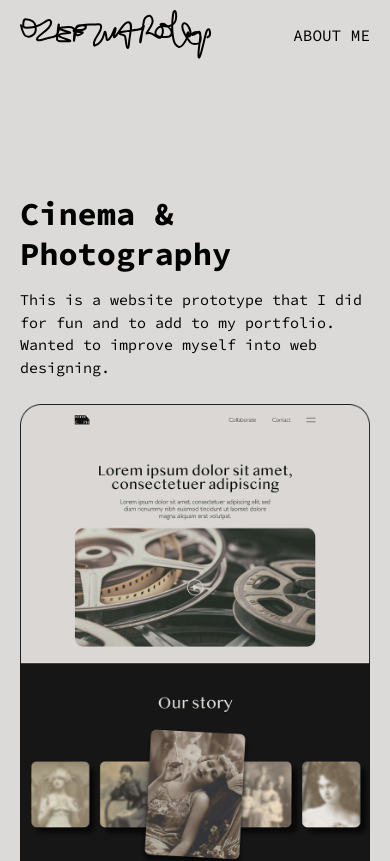
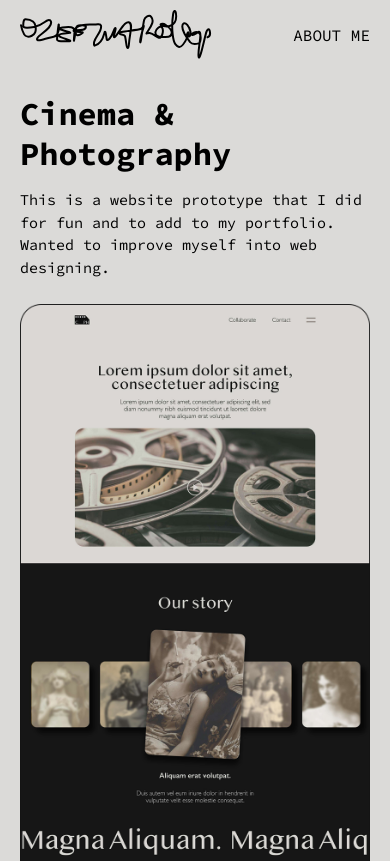
Before and after one commit to fioronifilippo/jk-portfolio, a React (Vite) app: page /cinema in a window 390 px wide. Shown: the top 861 px of the page. Built offline with nearby package versions, Linux system fonts and the light colour scheme.

Commit message:
Fix responsività mobile

```diff
--- a/src/index.css
+++ b/src/index.css
@@ -104,6 +104,12 @@ img {
 .progettiContenitore {
   display: block;
   padding: 100px 0px;
+}
+
+@media (max-width: 768px) {
+  .progettiContenitore {
+    padding-top: 0px;
+  }
 }
 
 .centrata img {
```
